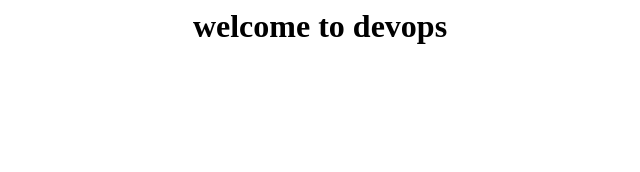
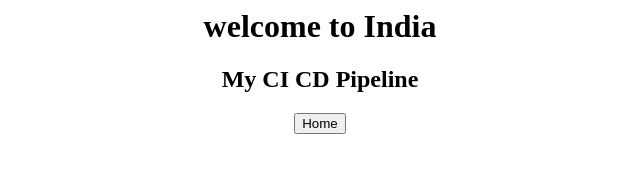
Before and after one commit to Dakshayinipavani/Pavani, a plain HTML site: page index.html in a window 1280 px wide. Shown: the whole page, without its empty margins (320-960 px from the left). Drawn offline with Linux system fonts and the light colour scheme.

Commit message:
Update index.html

```diff
--- a/index.html
+++ b/index.html
@@ -4,7 +4,9 @@
     <head>
 <body>
     <center>
-        <h1> welcome to devops </h1>
+        <h1> welcome to India </h1>
+        <h2> My CI CD Pipeline </h2>
+        <button> Home </button>
     </center>
 </body>
 </html>
```
